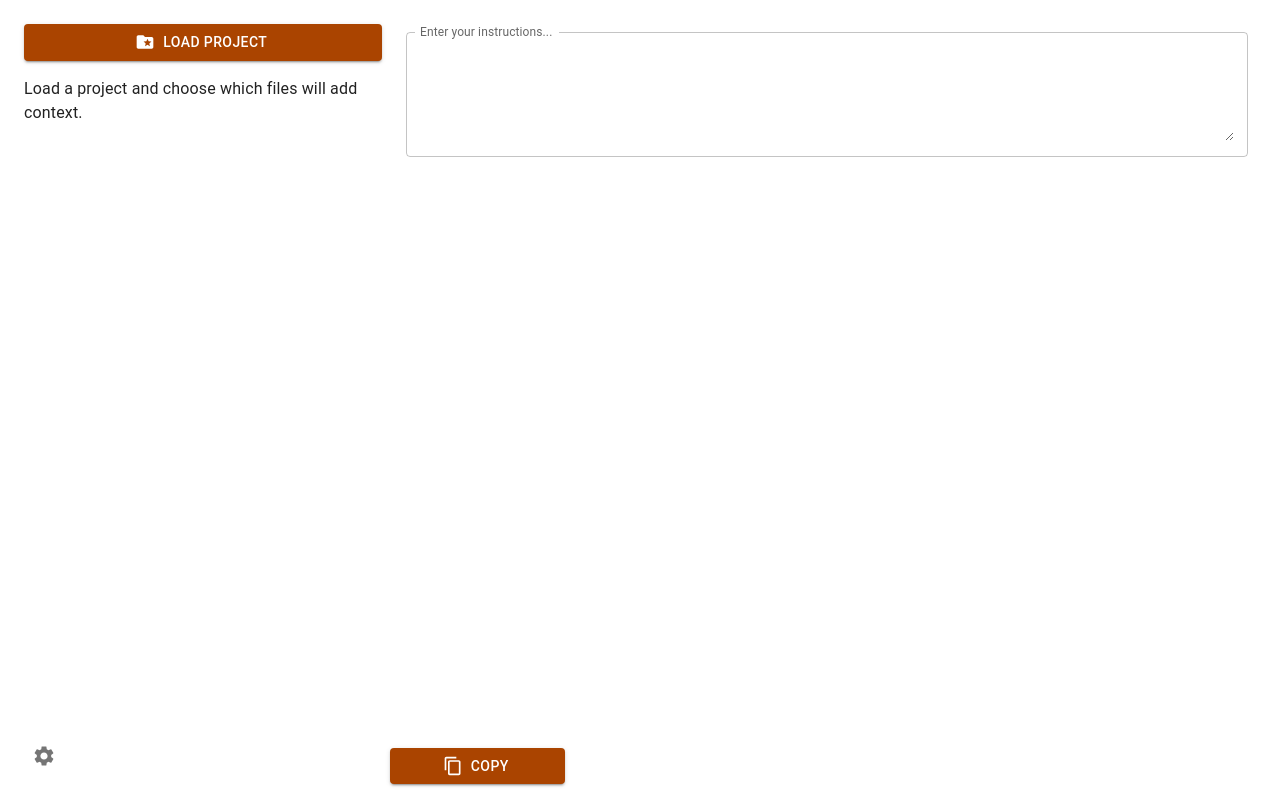
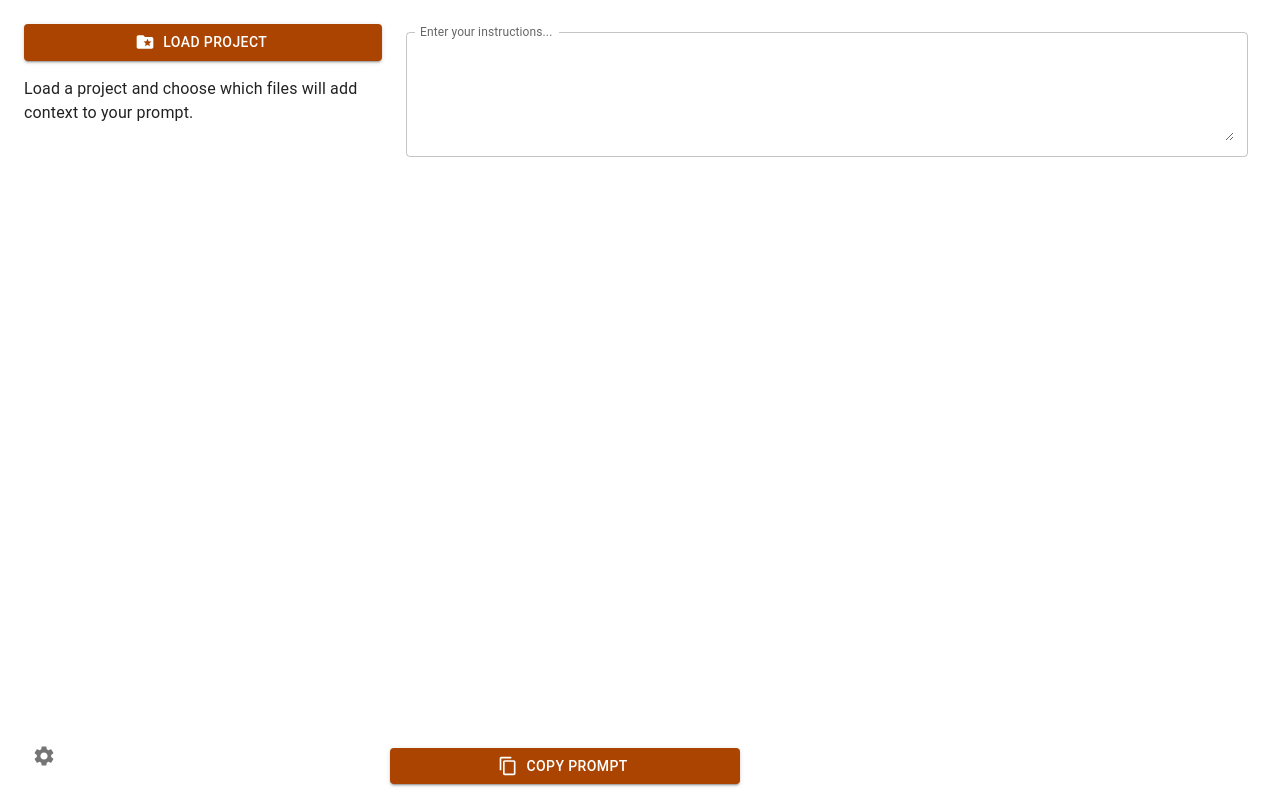
Before and after one commit to justinkahrs/o11n, a React (Vite) app: page / in a window 1280 px wide. Built offline with nearby package versions, Linux system fonts and the light colour scheme.

Commit message:
fix: Styling

```diff
--- a/src/components/Copy.tsx
+++ b/src/components/Copy.tsx
@@ -68,9 +68,9 @@ export default function Copy({ files, userInstructions }: CopyProps) {
       variant="contained"
       onClick={handleCopy}
       startIcon={<ContentCopy />}
-      sx={{ width: "20%" }}
+      sx={{ width: "40%" }}
     >
-      Copy
+      Copy Prompt
     </Button>
   );
 }
--- a/src/components/FileExplorer.tsx
+++ b/src/components/FileExplorer.tsx
@@ -170,7 +170,8 @@ export default function FileExplorer({ onFileSelect }: FileExplorerProps) {
       <Box sx={{ flexGrow: 1, overflowY: "auto", overflowX: "auto", p: 1 }}>
         {projects.length === 0 ? (
           <Typography variant="body1">
-            Load a project and choose which files will add context.
+            Load a project and choose which files will add context to your
+            prompt.
           </Typography>
         ) : (
           projects.map((root) => (
@@ -206,10 +207,12 @@ export default function FileExplorer({ onFileSelect }: FileExplorerProps) {
               <Box sx={{ p: 1 }}>
                 <DirectoryView
                   node={root}
-                  onFileSelect={(file) => onFileSelect({ ...file, projectRoot: root.path })}
+                  onFileSelect={(file) =>
+                    onFileSelect({ ...file, projectRoot: root.path })
+                  }
                   showDotfiles={showDotfiles}
                   loadChildren={loadChildren}
-              />
+                />
               </Box>
             </Box>
           ))
```
